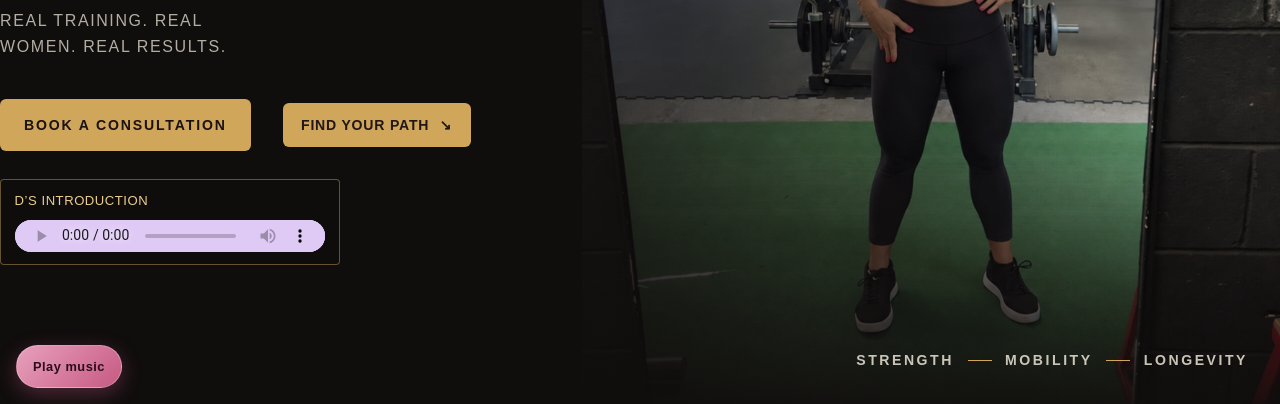
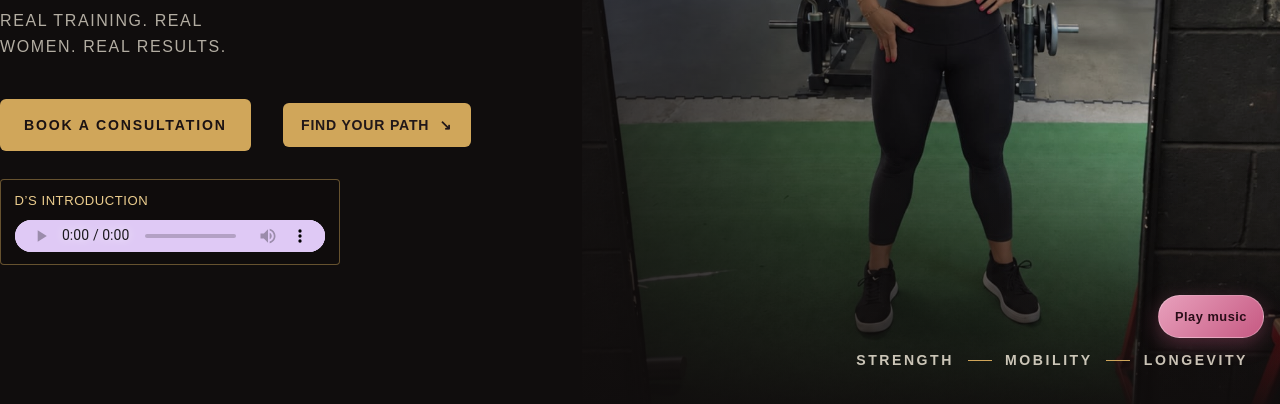
Before and after one commit to amalliance27-bit/DEANA-HOUSE, a plain HTML site: page index.html in a window 1280 px wide. Shown: the part 396-800 px from the top of the page. Drawn offline with Linux system fonts and the light colour scheme.

Commit message:
Move the music button to the bottom-right, clear of the intro player

```diff
--- a/index.html
+++ b/index.html
@@ -763,7 +763,7 @@ h2 em { color: var(--gold-light); font-weight: 500; }
   .splash-copy > p.splash-tagline { font-size: 1.6rem; }
 }
 
-.music-control { position: fixed; left: 1rem; bottom: 1rem; z-index: 45; padding: .62rem 1rem; border: 1px solid rgba(255,255,255,.28); border-radius: 999px; background: linear-gradient(135deg,#e8a0bc,#c65982); color: #2a0d18; font: inherit; font-size: .8rem; font-weight: 600; letter-spacing: .04em; cursor: pointer; box-shadow: 0 6px 20px rgba(198,89,130,.35); transition: background .25s ease, transform .25s ease; }
+.music-control { position: fixed; right: 1rem; bottom: 4.1rem; z-index: 45; padding: .62rem 1rem; border: 1px solid rgba(255,255,255,.28); border-radius: 999px; background: linear-gradient(135deg,#e8a0bc,#c65982); color: #2a0d18; font: inherit; font-size: .8rem; font-weight: 600; letter-spacing: .04em; cursor: pointer; box-shadow: 0 6px 20px rgba(198,89,130,.35); transition: background .25s ease, transform .25s ease; }
 .music-control:hover, .music-control:focus-visible { background: linear-gradient(135deg,#f3b6cd,#d76a93); transform: translateY(-1px); }
 .contact-direct { margin-top: 3rem; padding-top: 2.2rem; border-top: 1px solid rgba(208,166,90,.28); }
 .contact-direct .eyebrow { margin-bottom: 1.1rem; }
```
